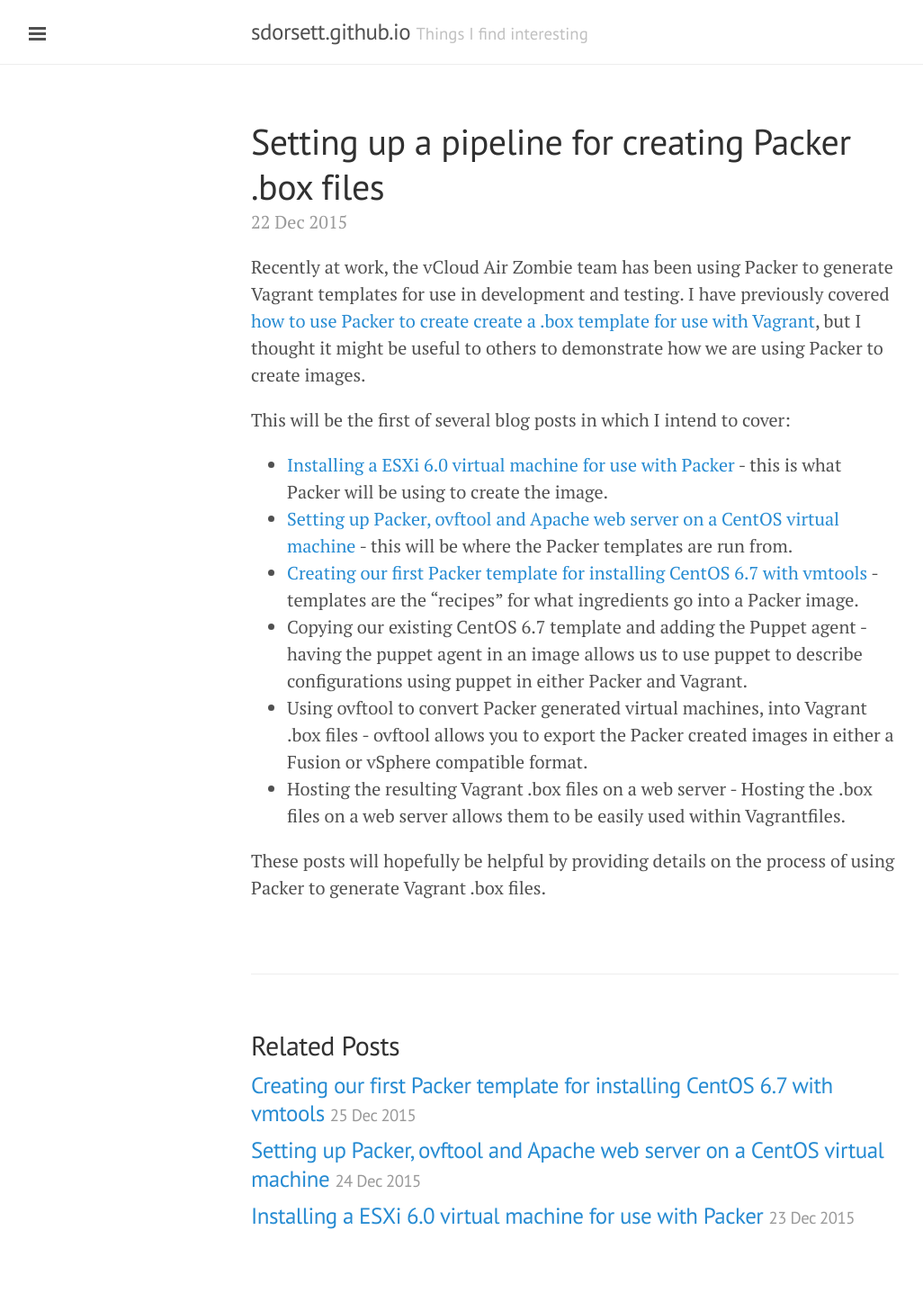
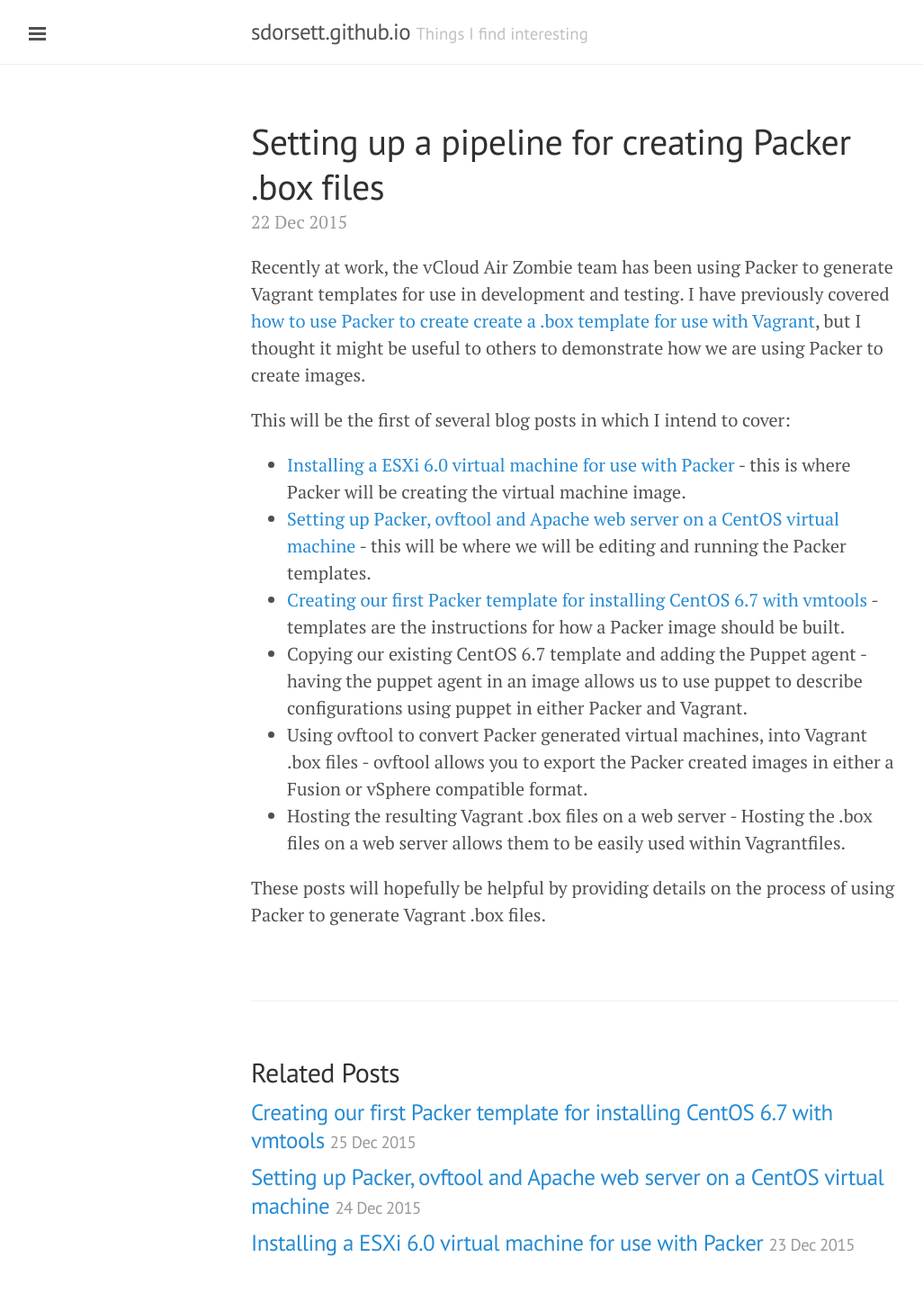
Before and after one commit to sdorsett/blog, a Jekyll site: the page built from _posts/2015-12-22-pipeline-for-creating-packer-box-files.md, in a window 1280 px wide. Shown: the whole page at 90% size, without its empty margins (1-1027 px from the left). Built offline with Jekyll 4.4.1, drawn with Linux system fonts in a browser that asks for light colours; Markdown is read by kramdown in place of the engine named in the settings; before the commit the page ends 1427 px from its top, so only the background shows below that.

Commit message:
updated _posts/2015-12-25-creating-a-packer-template-for-installing-centos-67.md

```diff
--- a/_posts/2015-12-22-pipeline-for-creating-packer-box-files.md
+++ b/_posts/2015-12-22-pipeline-for-creating-packer-box-files.md
@@ -7,9 +7,9 @@ Recently at work, the vCloud Air Zombie team has been using Packer to generate V
 
 This will be the first of several blog posts in which I intend to cover:
 
-* [Installing a ESXi 6.0 virtual machine for use with Packer](https://sdorsett.github.io/2015/12/23/installing-esxi-virtual-machine-for-packer-depolyment/) - this is what Packer will be using to create the image.
-* [Setting up Packer, ovftool and Apache web server on a CentOS virtual machine](https://sdorsett.github.io/2015/12/24/installing-packer-and-ovftool-on-centos/) - this will be where the Packer templates are run from.
-* [Creating our first Packer template for installing CentOS 6.7 with vmtools](https://sdorsett.github.io/2015/12/25/creating-a-packer-template-for-installing-centos-67/) - templates are the "recipes" for what ingredients go into a Packer image.
+* [Installing a ESXi 6.0 virtual machine for use with Packer](https://sdorsett.github.io/2015/12/23/installing-esxi-virtual-machine-for-packer-depolyment/) - this is where Packer will be creating the virtual machine image.
+* [Setting up Packer, ovftool and Apache web server on a CentOS virtual machine](https://sdorsett.github.io/2015/12/24/installing-packer-and-ovftool-on-centos/) - this will be where we will be editing and running the Packer templates.
+* [Creating our first Packer template for installing CentOS 6.7 with vmtools](https://sdorsett.github.io/2015/12/25/creating-a-packer-template-for-installing-centos-67/) - templates are the instructions for how a Packer image should be built.
 * Copying our existing CentOS 6.7 template and adding the Puppet agent - having the puppet agent in an image allows us to use puppet to describe configurations using puppet in either Packer and Vagrant.
 * Using ovftool to convert Packer generated virtual machines, into Vagrant .box files - ovftool allows you to export the Packer created images in either a Fusion or vSphere compatible format.
 * Hosting the resulting Vagrant .box files on a web server - Hosting the .box files on a web server allows them to be easily used within Vagrantfiles.
```
Also changed, not shown: _posts/2015-12-25-creating-a-packer-template-for-installing-centos-67.md (+2 -2 lines).
